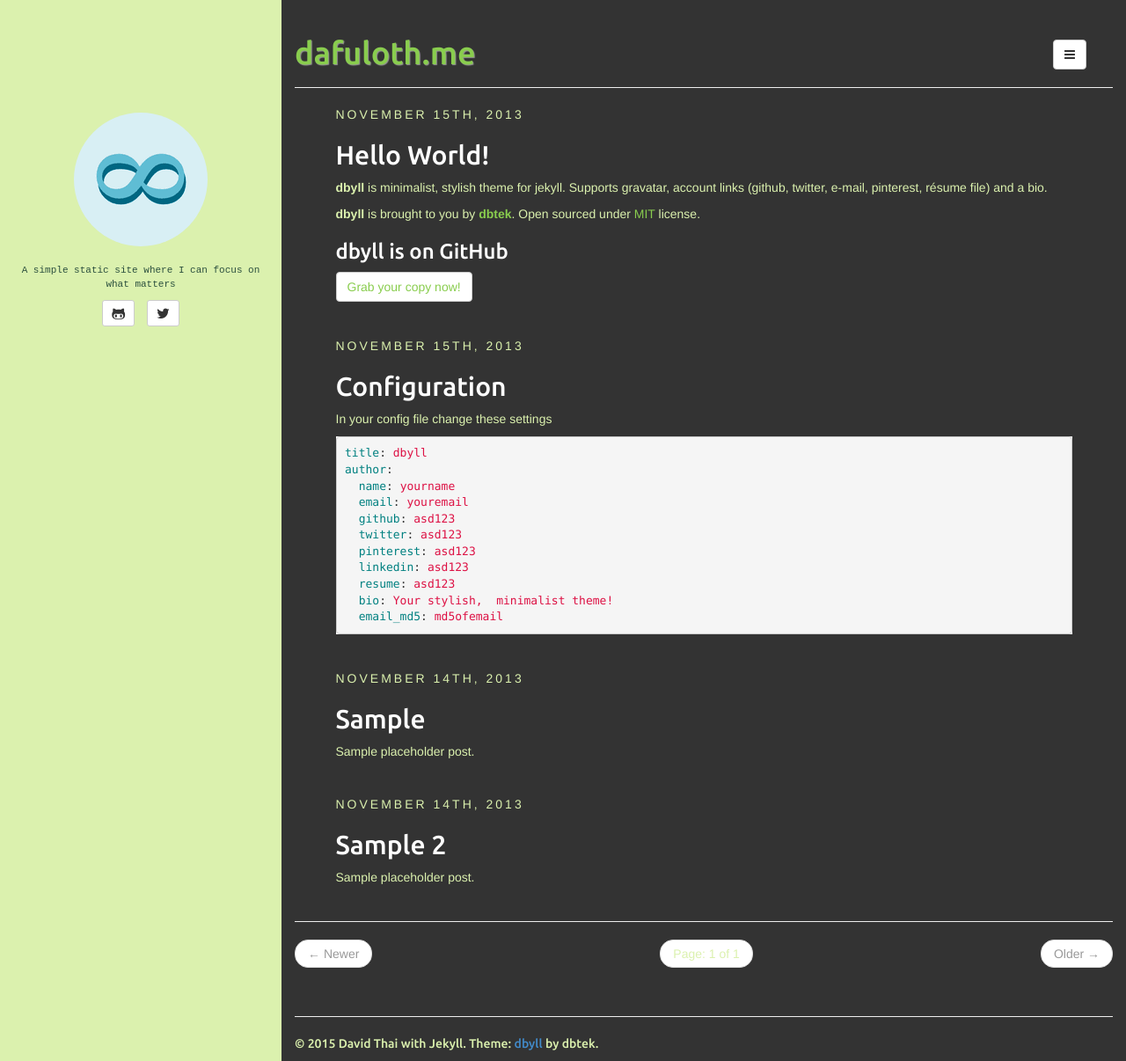
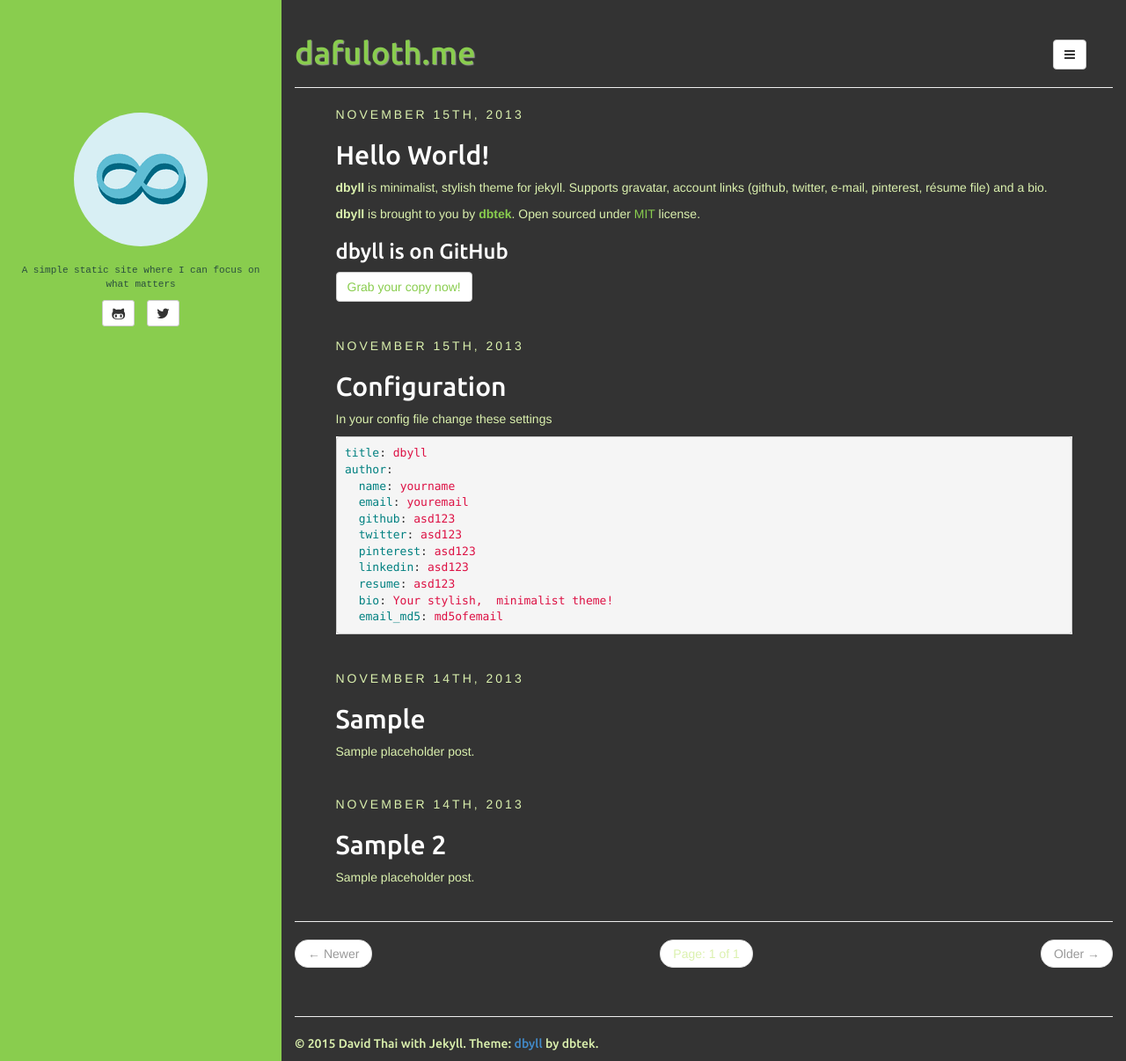
Before and after one commit to dbtek/dbyll, a Jekyll site: the page built from index.html, in a window 1280 px wide and 1206 px high. Shown: the whole window at 88% size. Built offline with Jekyll 4.4.1, drawn with Linux system fonts in a browser that asks for light colours; the list of posts is cut into pages by our own code.

Commit message:
Change sidebar color to match h1 color

```diff
--- a/assets/css/style.css
+++ b/assets/css/style.css
@@ -18,7 +18,7 @@ btn {
 	padding-top: 10%;
 	/* background-color: #2c3e50; */
 	/* color: #fff; */
-	background-color: #DBF1AE;
+	background-color: #89CD4E;
 	color: #2B4F3E;
 }
 
```
